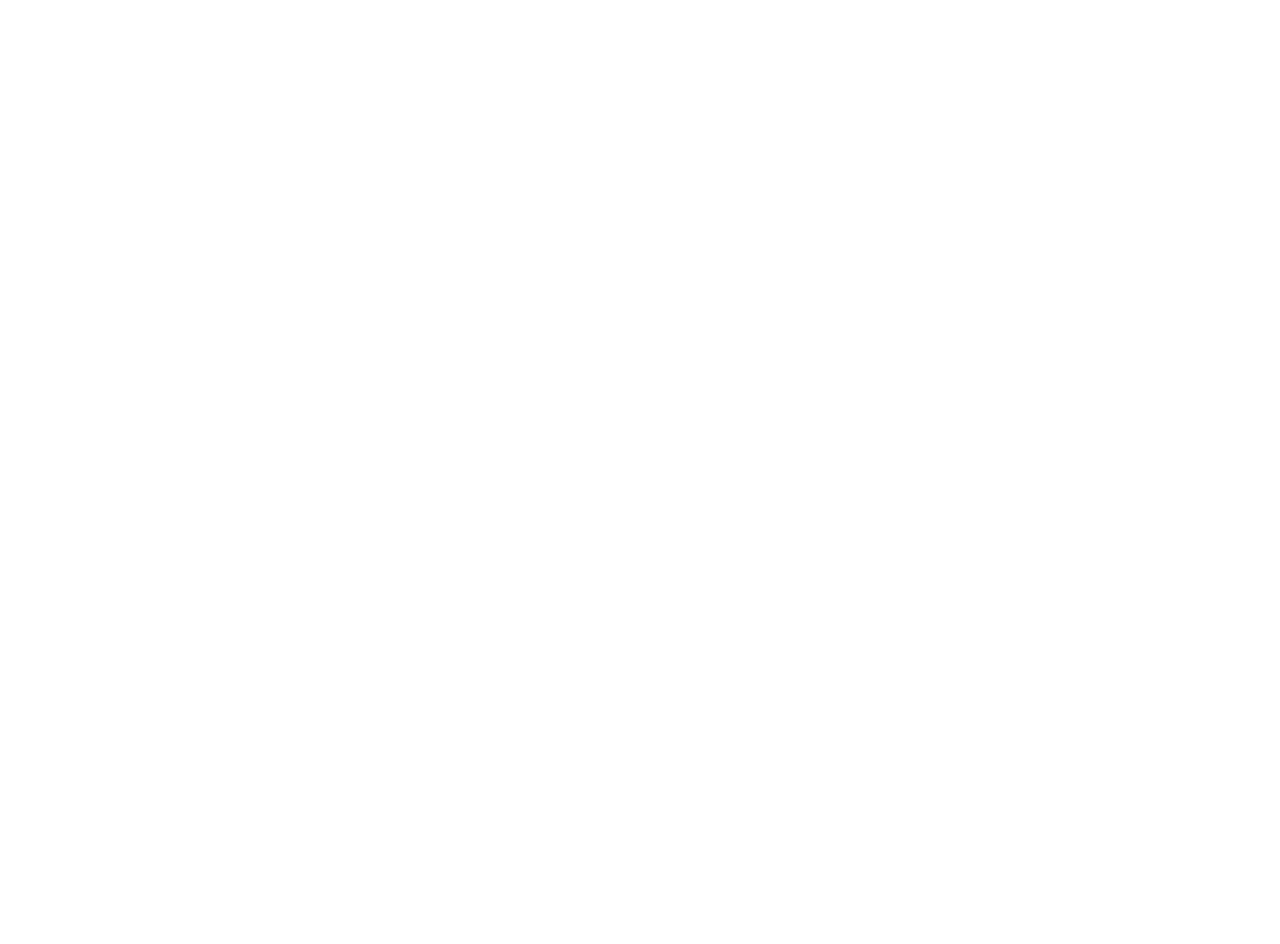
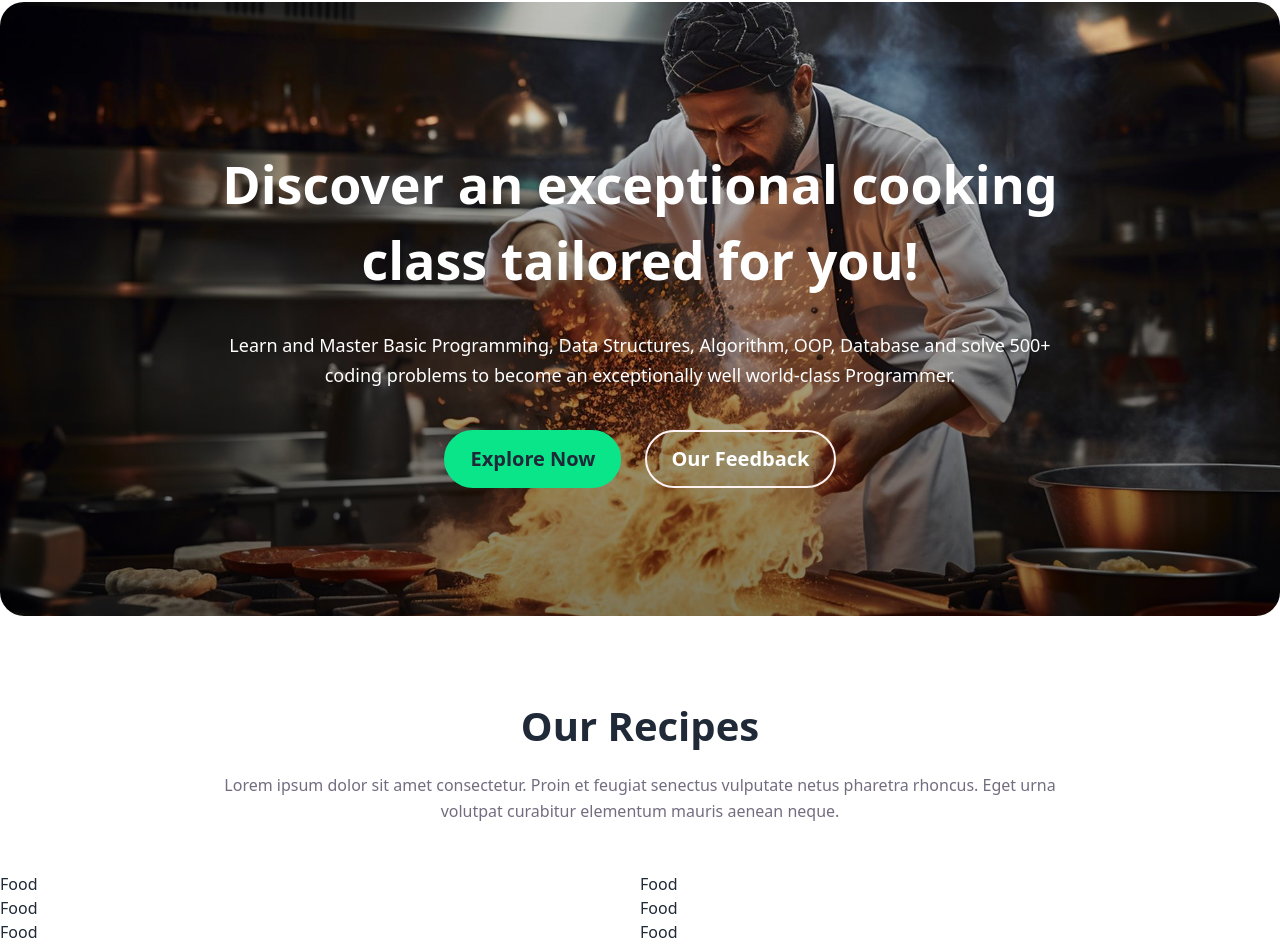
Before and after one commit to md-maheen-billah/Assignment-7, a React (Vite) app: page / in a window 1280 px wide. Shown: the part 130-1074 px from the top of the page. Before the commit the page ends 800 px from the top, so only its background shows below. Built offline with nearby package versions, Linux system fonts and the light colour scheme.

Commit message:
added banner section

```diff
--- a/package.json
+++ b/package.json
@@ -10,6 +10,7 @@
     "preview": "vite preview"
   },
   "dependencies": {
+    "prop-types": "^15.8.1",
     "react": "^18.2.0",
     "react-dom": "^18.2.0"
   },
--- a/src/App.jsx
+++ b/src/App.jsx
@@ -1,5 +1,7 @@
 import "./App.css";
+import Banner from "./components/Banner/Banner";
 import Navbar from "./components/Navbar/Navbar";
+import Recipes from "./components/Recipes/Recipes";
 
 function App() {
   return (
@@ -8,7 +10,24 @@
         <nav className="mt-4">
           <Navbar></Navbar>
         </nav>
+        {/* banner */}
+        <section className="mt-12">
+          <Banner></Banner>
+        </section>
       </header>
+      <main className="max-w-[1320px] mx-auto">
+        <div className="mt-20 text-center">
+          <h2 className="text-[40px] font-semibold">Our Recipes</h2>
+          <p className="text-[16px] leading-[26px] text-[#736d80] px-56 mt-4">
+            Lorem ipsum dolor sit amet consectetur. Proin et feugiat senectus
+            vulputate netus pharetra rhoncus. Eget urna volutpat curabitur
+            elementum mauris aenean neque.
+          </p>
+        </div>
+        <div className="mt-12">
+          <Recipes></Recipes>
+        </div>
+      </main>
     </>
   );
 }
--- /dev/null
+++ b/src/components/Banner/Banner.jsx
@@ -0,0 +1,24 @@
+const Banner = () => {
+  return (
+    <div className="bg-[linear-gradient(180deg,rgba(0,0,0,0.1),rgba(0,0,0,0.5)),url(././assets/images/banner.jpeg)] bg-cover py-32 px-48 rounded-3xl text-center">
+      <h2 className="text-white text-[52px] font-bold p-4 leading-[76px]">
+        Discover an exceptional cooking class tailored for you!
+      </h2>
+      <p className="text-white font-normal text-[18px] leading-[30px] p-4">
+        Learn and Master Basic Programming, Data Structures, Algorithm, OOP,
+        Database and solve 500+ coding problems to become an exceptionally well
+        world-class Programmer.
+      </p>
+      <div className="flex justify-center gap-6 mt-6">
+        <button className="rounded-[50px] bg-[#0BE58A] font-bold text-[20px] border-2 border-[#0BE58A] px-6 py-3">
+          Explore Now
+        </button>
+        <button className="rounded-[50px] bg-opacity-100 font-bold text-white text-[20px] border-2 border-red-50 px-6 py-3">
+          Our Feedback
+        </button>
+      </div>
+    </div>
+  );
+};
+
+export default Banner;
--- /dev/null
+++ b/src/components/Recipe/Recipe.jsx
@@ -0,0 +1,9 @@
+const Recipe = ({ recipe }) => {
+  return (
+    <div>
+      <h2>Food</h2>
+    </div>
+  );
+};
+
+export default Recipe;
--- /dev/null
+++ b/src/components/Recipes/Recipes.jsx
@@ -0,0 +1,21 @@
+import { useEffect } from "react";
+import { useState } from "react";
+import Recipe from "../Recipe/Recipe";
+
+const Recipes = () => {
+  const [recipes, setRecipes] = useState([]);
+  useEffect(() => {
+    fetch("recipes.json")
+      .then((res) => res.json())
+      .then((data) => setRecipes(data));
+  }, []);
+  return (
+    <div className="grid grid-cols-2">
+      {recipes.map((recipe, idx) => (
+        <Recipe key={idx} recipe={recipe}></Recipe>
+      ))}
+    </div>
+  );
+};
+
+export default Recipes;
```
Also changed, not shown: 1 other file (tests, documents, lock files or other folders).
